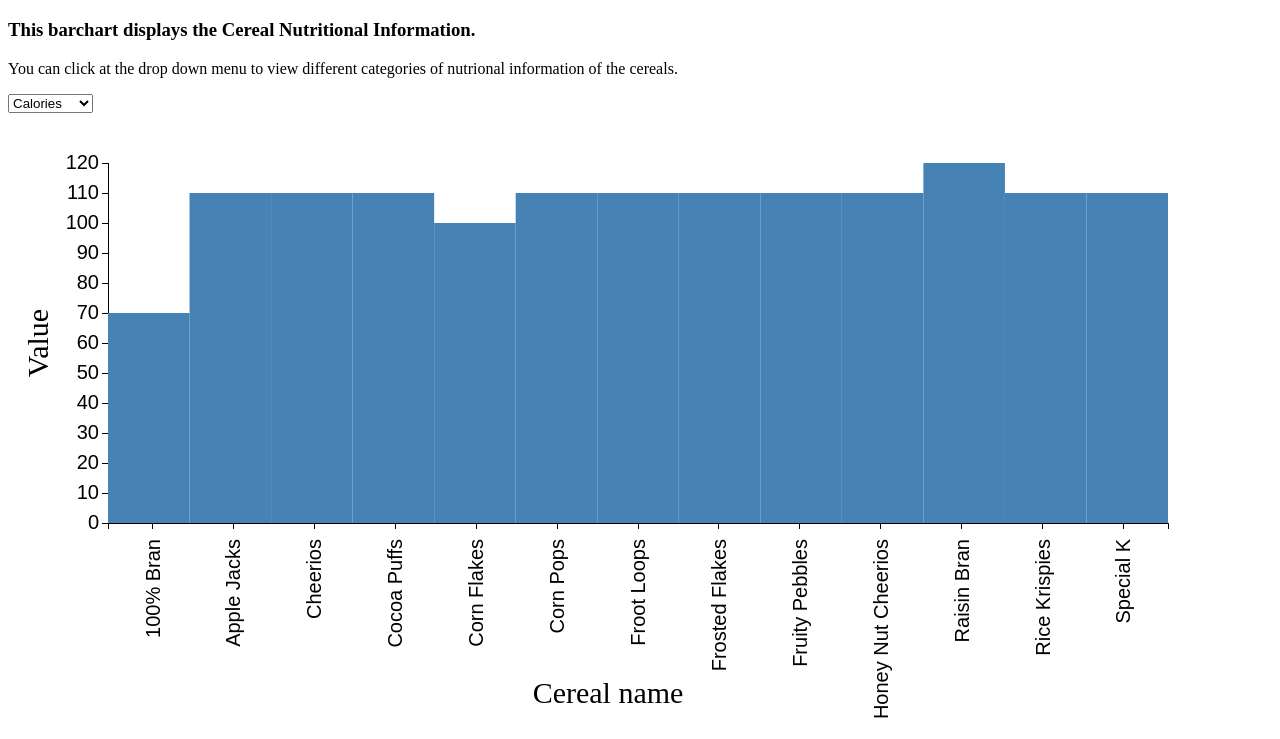
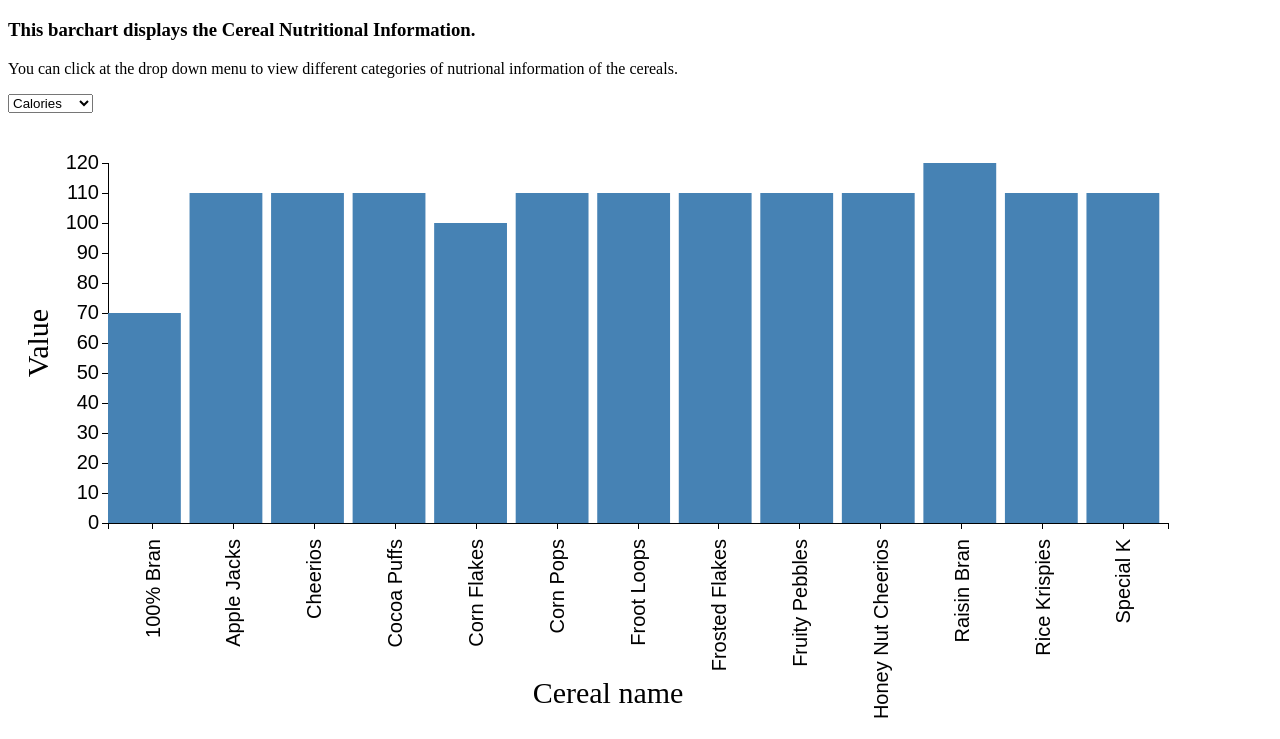
Before and after one commit to JaspreetSingh-src/JaspreetSingh-src.github.io, a plain HTML site: page index.html in a window 1280 px wide. Shown: the part 61-800 px from the top of the page. Drawn offline with nearby package versions, Linux system fonts and the light colour scheme.

Commit message:
Add files via upload

```diff
--- a/index.html
+++ b/index.html
@@ -12,12 +12,9 @@
       fill: orange;
     }
 
-
-
     .axis {
       font: 20px sans-serif;
     }
-
 
     .axis path,
     .axis line {
@@ -119,8 +116,7 @@
         .enter()
         .append("rect")
         .attr("class", "rectangle")
-        .attr("width", width/data.length)
-
+        .attr("width", x.rangeBand())
         .attr("height", function (d) {
           return height - y(+d[selection]);
         })
```
